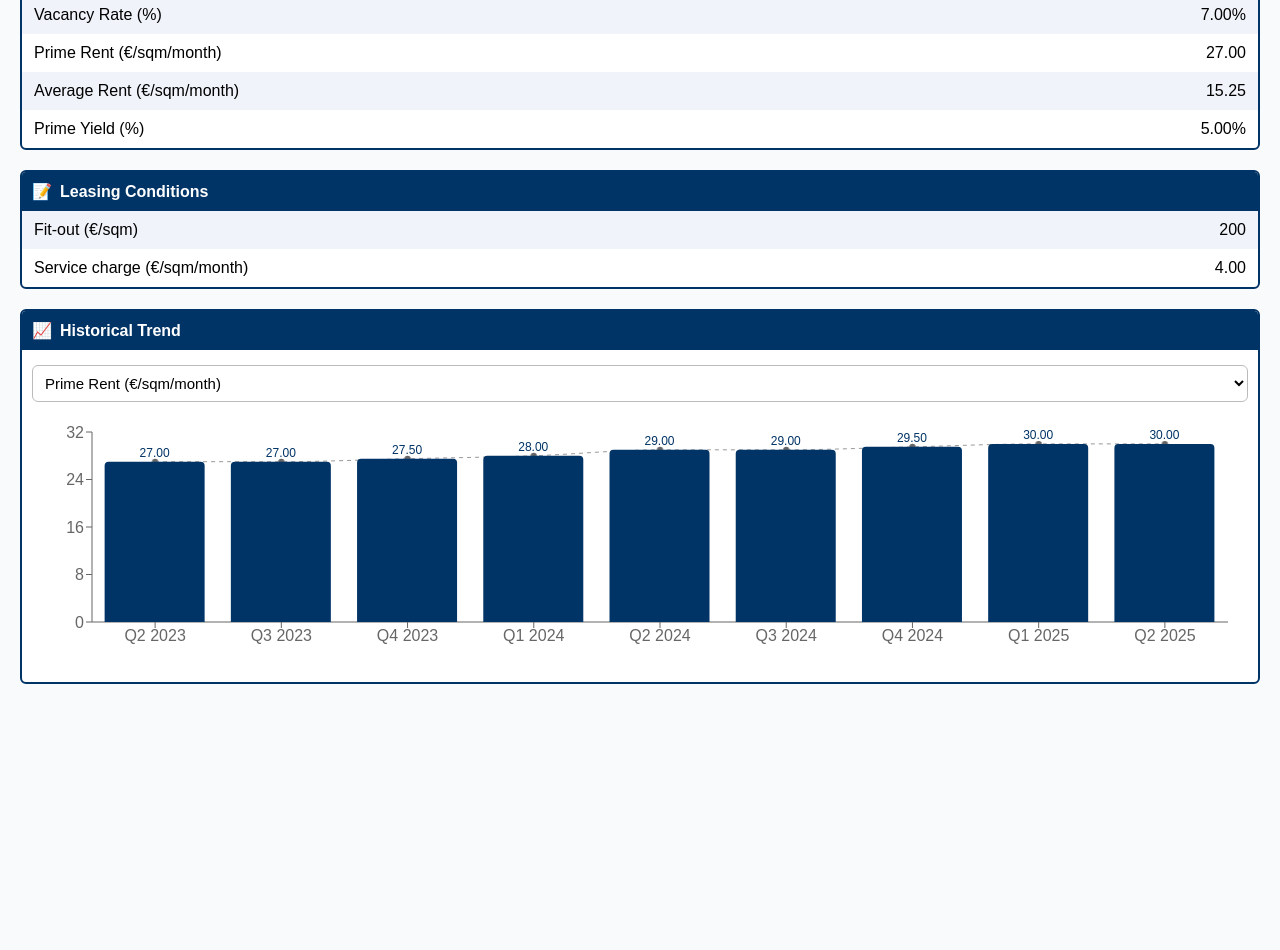
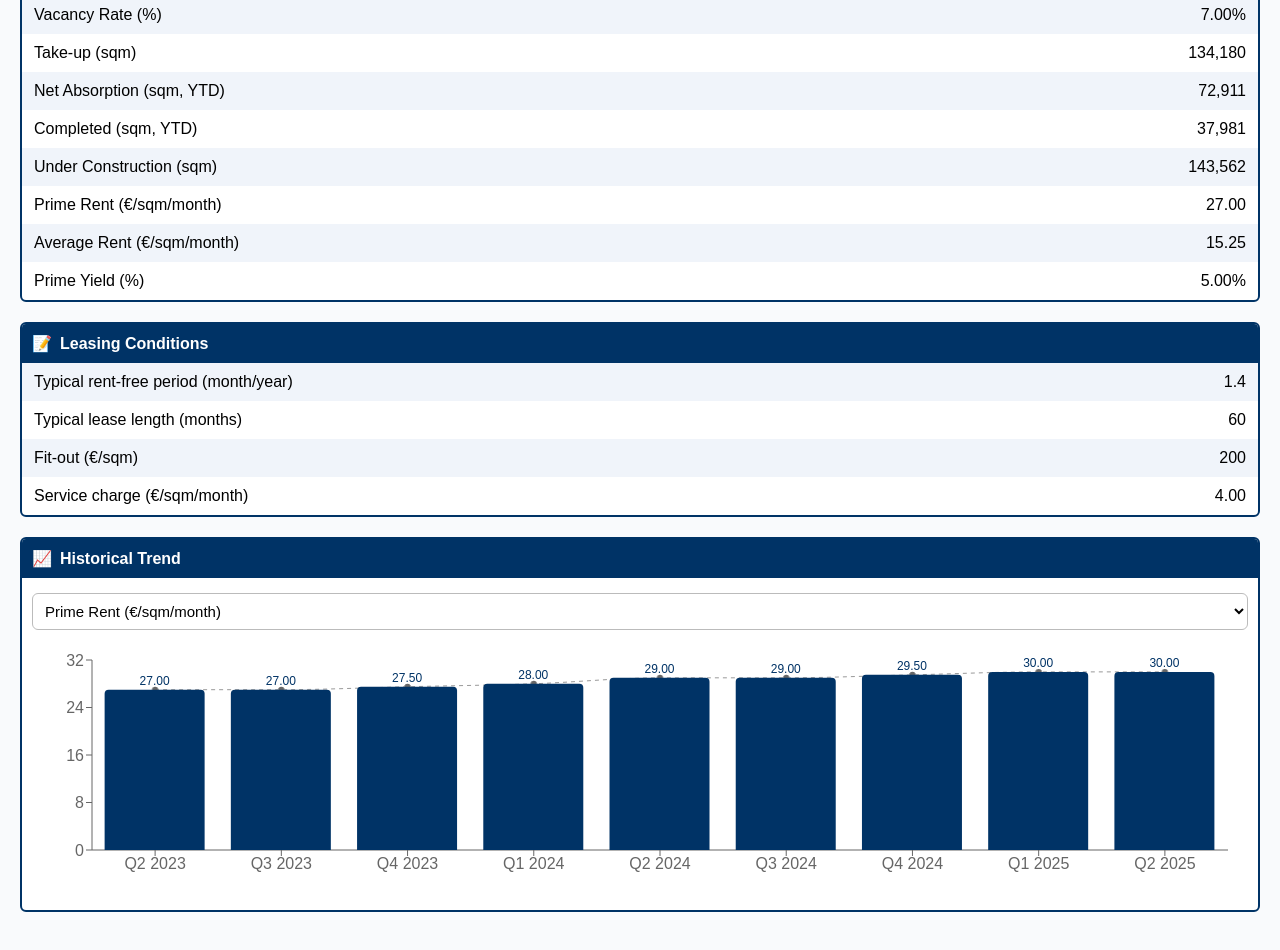
Before and after one commit to Musicandy13/market-data-cee-map, a React (Vite) app: page / in a window 1280 px wide. Shown: the part 520-1470 px from the top of the page. Before the commit the page ends 1244 px from the top, so only its background shows below. Built offline with nearby package versions, Linux system fonts and the light colour scheme.

Commit message:
Update DataExplorer.jsx

```diff
--- a/src/DataExplorer.jsx
+++ b/src/DataExplorer.jsx
@@ -11,7 +11,7 @@ import {
 } from "recharts";
 import "./App.css";
 
-/* ========== Formatting helpers ========== */
+/* ===== Formatting helpers ===== */
 function fmtNumber(n) {
   if (n === null || n === undefined || n === "" || Number.isNaN(n)) return "–";
   if (Math.abs(n) >= 1000)
@@ -29,8 +29,20 @@ function fmtMoney(n) {
 
 function fmtPercent(n) {
   if (n === null || n === undefined || n === "" || Number.isNaN(n)) return "–";
-  // n is already normalised to 0..100 for charting, so just show with 2 dp and '%'
   return Number(n).toFixed(2) + "%";
+}
+
+function coerceNumber(v) {
+  if (v === null || v === undefined) return null;
+  if (typeof v === "number") return v;
+  let s = String(v).trim();
+  if (s === "" || s === "–") return null;
+  s = s.replace(/[€%\s]/g, "");
+  if (s.indexOf(",") >= 0 && s.indexOf(".") >= 0)
+    s = s.replace(/\./g, "").replace(",", ".");
+  else if (s.indexOf(",") >= 0) s = s.replace(",", ".");
+  const num = parseFloat(s);
+  return Number.isNaN(num) ? null : num;
 }
 
 function Row({ label, value }) {
@@ -42,28 +54,83 @@ function Row({ label, value }) {
   );
 }
 
-/* Parse anything like "7,5", "7.5", "7.5%", "1 234,56", "€17,25" -> number */
-function coerceNumber(v) {
-  if (v === null || v === undefined) return null;
-  if (typeof v === "number") return v;
-  let s = String(v).trim();
-  if (s === "" || s === "–") return null;
-  // remove currency, percent and spaces
-  s = s.replace(/[€%\s]/g, "");
-  // remove thousands separators (either . or , depending on locale)
-  // heuristic: if both , and . appear, assume . is thousands and , is decimal
-  if (s.indexOf(",") >= 0 && s.indexOf(".") >= 0) {
-    s = s.replace(/\./g, "").replace(",", ".");
-  } else {
-    // if only comma appears, treat it as decimal
-    if (s.indexOf(",") >= 0) s = s.replace(",", ".");
-    // if only dot appears, it's decimal already
+/* ===== Historical Series ===== */
+function buildTrendSeries(raw, country, city, submarket, metric) {
+  if (!raw?.countries?.[country]?.cities?.[city]) return [];
+  const periods = Object.keys(raw.countries[country].cities[city].periods || {});
+  const sortPeriods = (a, b) => {
+    const [qa, ya] = a.split(" ");
+    const [qb, yb] = b.split(" ");
+    if (ya !== yb) return Number(ya) - Number(yb);
+    return Number(qa.replace("Q", "")) - Number(qb.replace("Q", ""));
+  };
+
+  const out = [];
+  for (const p of periods.sort(sortPeriods)) {
+    const cityData = raw.countries[country].cities[city].periods[p];
+    if (!cityData) continue;
+
+    const subMarketData = cityData.subMarkets?.[submarket] || {};
+    const marketData = cityData.market || {};
+    const leasingSub = cityData.subMarkets?.[submarket]?.leasing || {};
+    const leasingCity = cityData.leasing || {};
+
+    const merged = { ...marketData, ...leasingCity, ...subMarketData, ...leasingSub };
+
+    let val = coerceNumber(merged[metric]);
+    if (val === null) continue;
+    if (metric === "vacancyRate" || metric === "primeYield")
+      val = Math.abs(val) <= 1 ? val * 100 : val;
+
+    out.push({ period: p, value: val });
   }
-  const num = parseFloat(s);
-  return Number.isNaN(num) ? null : num;
+
+  return out;
 }
 
-/* ========== Main Component ========== */
+/* ===== Chart Component ===== */
+function BarTrendChart({ data, metric }) {
+  if (!data || data.length === 0)
+    return <div style={{ marginTop: 10 }}>No data for this metric.</div>;
+
+  const formatValue = (v) => {
+    if (metric === "vacancyRate" || metric === "primeYield") return fmtPercent(v);
+    if (
+      metric === "primeRentEurSqmMonth" ||
+      metric === "averageRentEurSqmMonth" ||
+      metric === "serviceChargeEurSqmMonth"
+    )
+      return fmtMoney(v);
+    return fmtNumber(v);
+  };
+
+  return (
+    <ResponsiveContainer width="100%" height={260}>
+      <ComposedChart data={data} margin={{ top: 20, right: 20, left: 0, bottom: 20 }}>
+        <XAxis dataKey="period" />
+        <YAxis />
+        <Tooltip formatter={(v) => formatValue(v)} />
+        <Line
+          type="monotone"
+          dataKey="value"
+          stroke="#999"
+          strokeDasharray="4 4"
+          dot={{ r: 3, fill: "#666" }}
+        />
+        <Bar dataKey="value" fill="#003366" radius={[4, 4, 0, 0]}>
+          <LabelList
+            dataKey="value"
+            position="top"
+            formatter={(v) => formatValue(v)}
+            style={{ fill: "#003366", fontSize: "12px" }}
+          />
+        </Bar>
+      </ComposedChart>
+    </ResponsiveContainer>
+  );
+}
+
+/* ===== MAIN COMPONENT ===== */
 export default function DataExplorer() {
   const [raw, setRaw] = useState(null);
   const [loading, setLoading] = useState(true);
@@ -115,9 +182,7 @@ export default function DataExplorer() {
   }, []);
 
   const countries = Object.keys(raw?.countries || {});
-  const cities = country
-    ? Object.keys(raw?.countries?.[country]?.cities || {})
-    : [];
+  const cities = country ? Object.keys(raw?.countries?.[country]?.cities || {}) : [];
   const periods = city
     ? Object.keys(raw?.countries?.[country]?.cities?.[city]?.periods || {})
     : [];
@@ -130,20 +195,18 @@ export default function DataExplorer() {
 
   const cityObj = raw?.countries?.[country]?.cities?.[city] || {};
   const metricSource =
-    submarket && selectedPeriodObj?.subMarkets?.[submarket]
-      ? selectedPeriodObj.subMarkets[submarket]
-      : cityObj?.periods?.[period]?.market || null;
+    selectedPeriodObj?.subMarkets?.[submarket] ??
+    selectedPeriodObj?.market ??
+    cityObj?.periods?.[period]?.market ??
+    null;
 
   const leasingSource =
-    (submarket &&
-      selectedPeriodObj?.subMarkets?.[submarket]?.leasing) ||
-    cityObj?.periods?.[period]?.leasing ||
+    selectedPeriodObj?.subMarkets?.[submarket]?.leasing ??
+    selectedPeriodObj?.leasing ??
+    cityObj?.periods?.[period]?.leasing ??
     {};
 
-  const g = (key) => {
-    if (!metricSource) return null;
-    return metricSource[key] ?? null;
-  };
+  const g = (key) => (metricSource ? metricSource[key] ?? null : null);
 
   useEffect(() => {
     if (periods.length && !periods.includes(period)) setPeriod(periods[0]);
@@ -163,7 +226,7 @@ export default function DataExplorer() {
     <div style={{ fontFamily: "Arial, sans-serif", padding: "20px" }}>
       <h1>{city} Office Market</h1>
 
-      {/* Controls */}
+      {/* --- Controls --- */}
       <div>
         <select
           value={country}
@@ -239,22 +302,35 @@ export default function DataExplorer() {
 
       {metricSource && (
         <>
-          {/* Market Metrics */}
+          {/* --- Market Metrics --- */}
           <div className="section-box">
             <div className="section-header">
               <span>📊</span> Market Metrics
             </div>
             <Row label="Total Stock (sqm)" value={fmtNumber(g("totalStock"))} />
             <Row label="Vacancy (sqm)" value={fmtNumber(g("vacancy"))} />
-            <Row label="Vacancy Rate (%)" value={
-              // display: treat decimals as %, leave 0..100 alone
-              (() => {
+            <Row
+              label="Vacancy Rate (%)"
+              value={(() => {
                 const v = coerceNumber(g("vacancyRate"));
                 if (v === null) return "–";
                 const show = Math.abs(v) <= 1 ? v * 100 : v;
                 return fmtPercent(show);
-              })()
-            } />
+              })()}
+            />
+            <Row label="Take-up (sqm)" value={fmtNumber(g("takeUp"))} />
+            <Row
+              label="Net Absorption (sqm, YTD)"
+              value={fmtNumber(g("netAbsorption"))}
+            />
+            <Row
+              label="Completed (sqm, YTD)"
+              value={fmtNumber(g("completionsYTD"))}
+            />
+            <Row
+              label="Under Construction (sqm)"
+              value={fmtNumber(g("underConstruction"))}
+            />
             <Row
               label="Prime Rent (€/sqm/month)"
               value={fmtMoney(coerceNumber(g("primeRentEurSqmMonth")))}
@@ -263,32 +339,43 @@ export default function DataExplorer() {
               label="Average Rent (€/sqm/month)"
               value={fmtMoney(coerceNumber(g("averageRentEurSqmMonth")))}
             />
-            <Row label="Prime Yield (%)" value={
-              (() => {
+            <Row
+              label="Prime Yield (%)"
+              value={(() => {
                 const v = coerceNumber(g("primeYield"));
                 if (v === null) return "–";
                 const show = Math.abs(v) <= 1 ? v * 100 : v;
                 return fmtPercent(show);
-              })()
-            } />
+              })()}
+            />
           </div>
 
-          {/* Leasing */}
+          {/* --- Leasing Conditions --- */}
           <div className="section-box">
             <div className="section-header">
               <span>📝</span> Leasing Conditions
             </div>
             <Row
+              label="Typical rent-free period (month/year)"
+              value={fmtNumber(coerceNumber(leasingSource?.rentFreeMonthPerYear))}
+            />
+            <Row
+              label="Typical lease length (months)"
+              value={fmtNumber(coerceNumber(leasingSource?.leaseLengthMonths))}
+            />
+            <Row
               label="Fit-out (€/sqm)"
-              value={fmtNumber(coerceNumber(leasingSource?.fitOutEurSqmShellCore ?? null))}
+              value={fmtNumber(coerceNumber(leasingSource?.fitOutEurSqmShellCore))}
             />
             <Row
               label="Service charge (€/sqm/month)"
-              value={fmtMoney(coerceNumber(leasingSource?.serviceChargeEurSqmMonth ?? null))}
+              value={fmtMoney(
+                coerceNumber(leasingSource?.serviceChargeEurSqmMonth)
+              )}
             />
           </div>
 
-          {/* Historical Trend */}
+          {/* --- Historical Trend --- */}
           <div className="section-box">
             <div className="section-header">
               <span>📈</span> Historical Trend
@@ -314,7 +401,9 @@ export default function DataExplorer() {
                   { key: "fitOutEurSqmShellCore", label: "Fit-out (€/sqm)" },
                   { key: "serviceChargeEurSqmMonth", label: "Service charge (€/sqm/month)" },
                 ].map((m) => (
-                  <option key={m.key} value={m.key}>{m.label}</option>
+                  <option key={m.key} value={m.key}>
+                    {m.label}
+                  </option>
                 ))}
               </select>
 
@@ -329,91 +418,3 @@ export default function DataExplorer() {
     </div>
   );
 }
-
-/* ===== Build historical series with normalised units ===== */
-function buildTrendSeries(raw, country, city, submarket, metric) {
-  if (!raw?.countries?.[country]?.cities?.[city]) return [];
-  const periods = Object.keys(raw.countries[country].cities[city].periods || {});
-
-  const sortPeriods = (a, b) => {
-    const [qa, ya] = a.split(" ");
-    const [qb, yb] = b.split(" ");
-    const qNum = (q) => Number(q.replace("Q", ""));
-    if (ya !== yb) return Number(ya) - Number(yb);
-    return qNum(qa) - qNum(qb);
-  };
-
-  const out = [];
-
-  for (const p of periods.sort(sortPeriods)) {
-    const cityData = raw.countries[country].cities[city].periods[p];
-    if (!cityData) continue;
-
-    // prefer submarket level, then city level
-    const subMarketData = cityData.subMarkets?.[submarket] || {};
-    const marketData    = cityData.market || {};
-    const leasingSub    = cityData.subMarkets?.[submarket]?.leasing || {};
-    const leasingCity   = cityData.leasing || {};
-
-    const merged = { ...marketData, ...leasingCity, ...subMarketData, ...leasingSub };
-
-    let val = coerceNumber(merged[metric]);
-    if (val === null) continue;
-
-    // NORMALISE: for percentage metrics use 0..100 scale always
-    if (metric === "vacancyRate" || metric === "primeYield") {
-      val = Math.abs(val) <= 1 ? val * 100 : val;
-    }
-
-    out.push({ period: p, value: val });
-  }
-
-  return out;
-}
-
-/* ===== Chart component (bars + grey dashed line) ===== */
-function BarTrendChart({ data, metric }) {
-  if (!data || data.length === 0)
-    return <div style={{ marginTop: 10 }}>No data for this metric.</div>;
-
-  const formatValue = (v) => {
-    if (metric === "vacancyRate" || metric === "primeYield") return fmtPercent(v);
-    if (metric === "primeRentEurSqmMonth" || metric === "averageRentEurSqmMonth" || metric === "serviceChargeEurSqmMonth")
-      return fmtMoney(v);
-    return fmtNumber(v);
-  };
-
-  return (
-    <ResponsiveContainer width="100%" height={260}>
-      <ComposedChart data={data} margin={{ top: 20, right: 20, left: 0, bottom: 20 }}>
-        <XAxis dataKey="period" />
-        <YAxis
-          tickFormatter={(t) => {
-            if (metric === "vacancyRate" || metric === "primeYield") return `${t}`;
-            return t;
-          }}
-        />
-        <Tooltip formatter={(v) => formatValue(v)} />
-
-        {/* Trend line */}
-        <Line
-          type="monotone"
-          dataKey="value"
-          stroke="#999"
-          strokeDasharray="4 4"
-          dot={{ r: 3, fill: "#666" }}
-        />
-
-        {/* Bars */}
-        <Bar dataKey="value" fill="#003366" radius={[4, 4, 0, 0]}>
-          <LabelList
-            dataKey="value"
-            position="top"
-            formatter={(v) => formatValue(v)}
-            style={{ fill: "#003366", fontSize: "12px" }}
-          />
-        </Bar>
-      </ComposedChart>
-    </ResponsiveContainer>
-  );
-}
```
